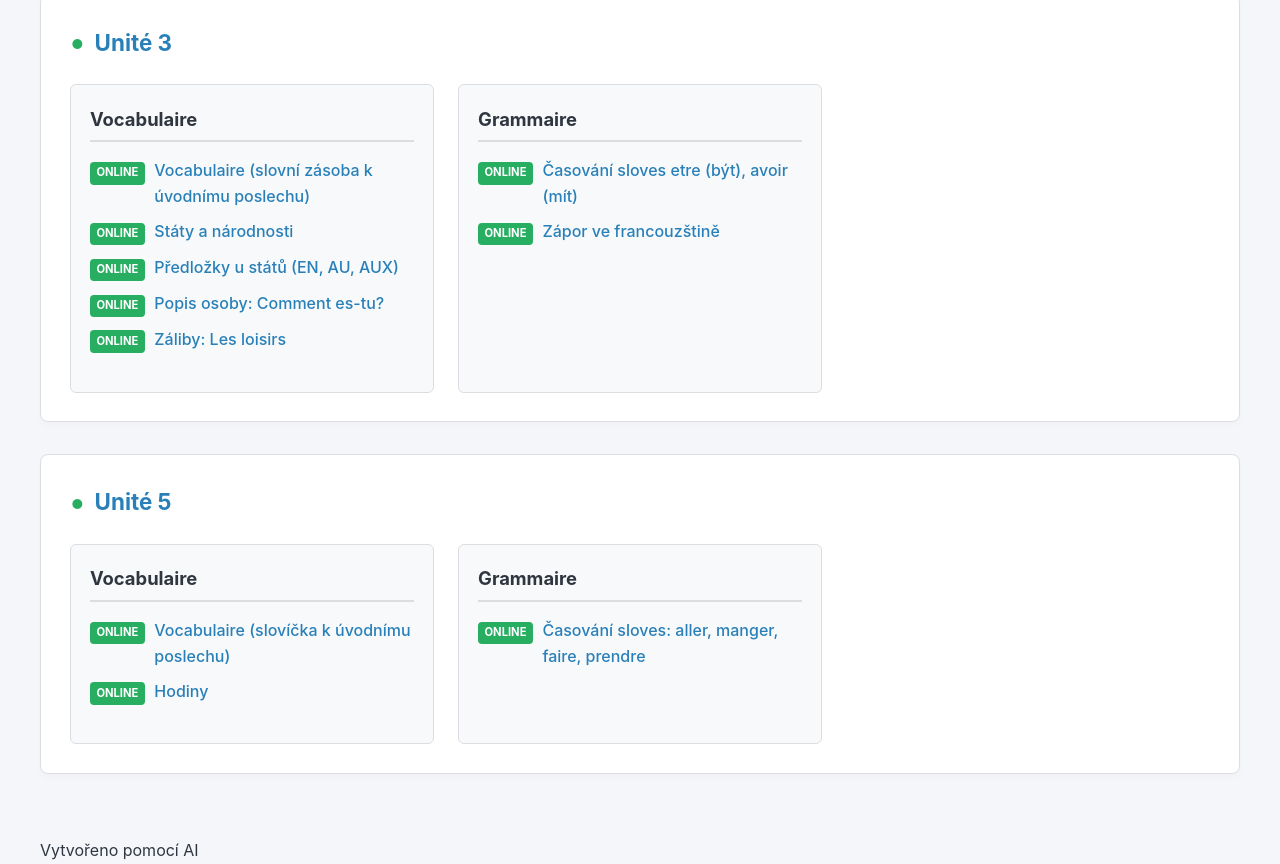
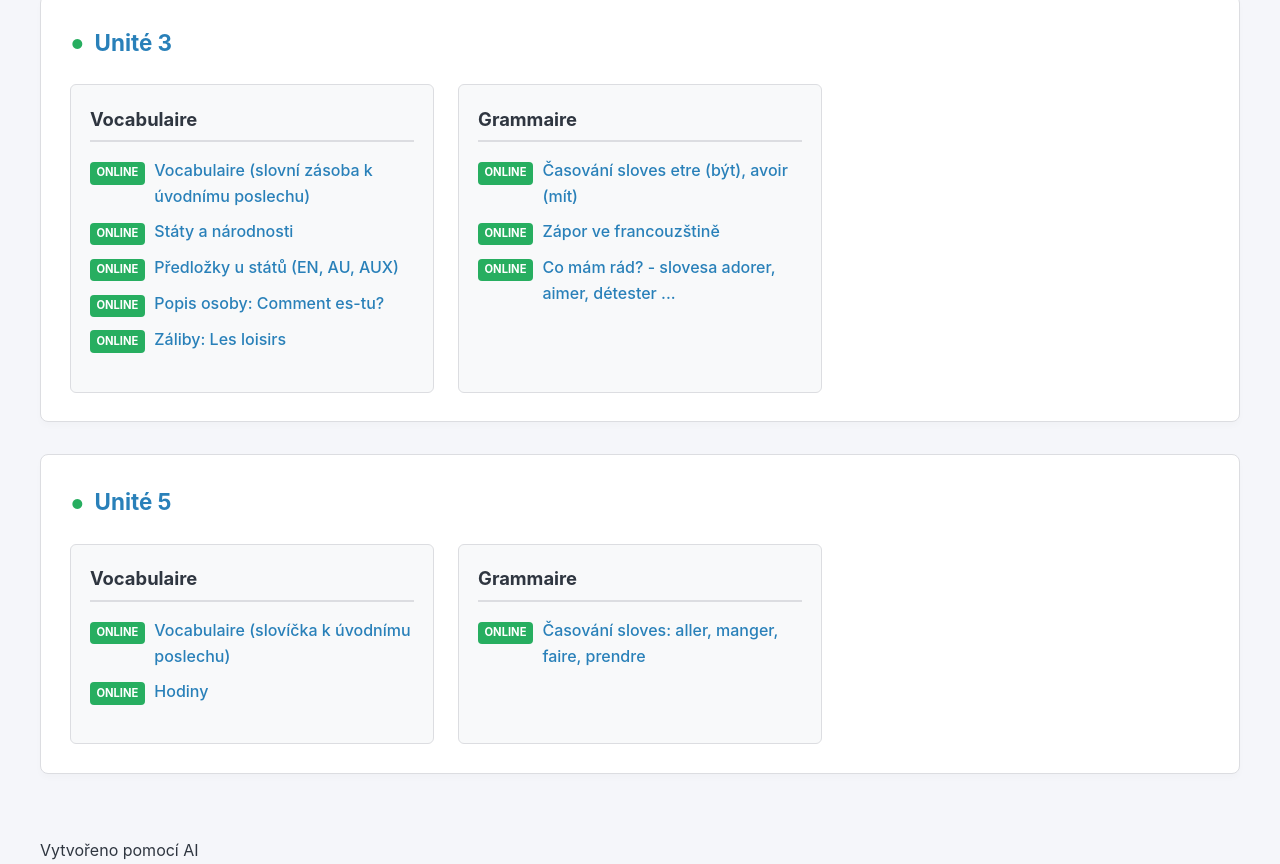
Before and after one commit to milatovad-vyuka/vyuka, a plain HTML site: page index.html in a window 1280 px wide. Shown: the part 1969-2833 px from the top of the page. Drawn offline with Linux system fonts and the light colour scheme.

Commit message:
Update index.html

```diff
--- a/index.html
+++ b/index.html
@@ -329,6 +329,7 @@
                         <ul class="cviceni-seznam">
                             <li><span class="badge online">online</span><a href="lekce3/etre_avoir2.html">Časování sloves etre (být), avoir (mít)</a></li>
                             <li><span class="badge online">online</span><a href="lekce0/zapor.html">Zápor ve francouzštině</a></li>
+                            <li><span class="badge online">online</span><a href="lekce3/slovesa_obliby.html">Co mám rád? - slovesa adorer, aimer, détester ...</a></li>
                             <li></li>
                         </ul>
                     </div>
```
